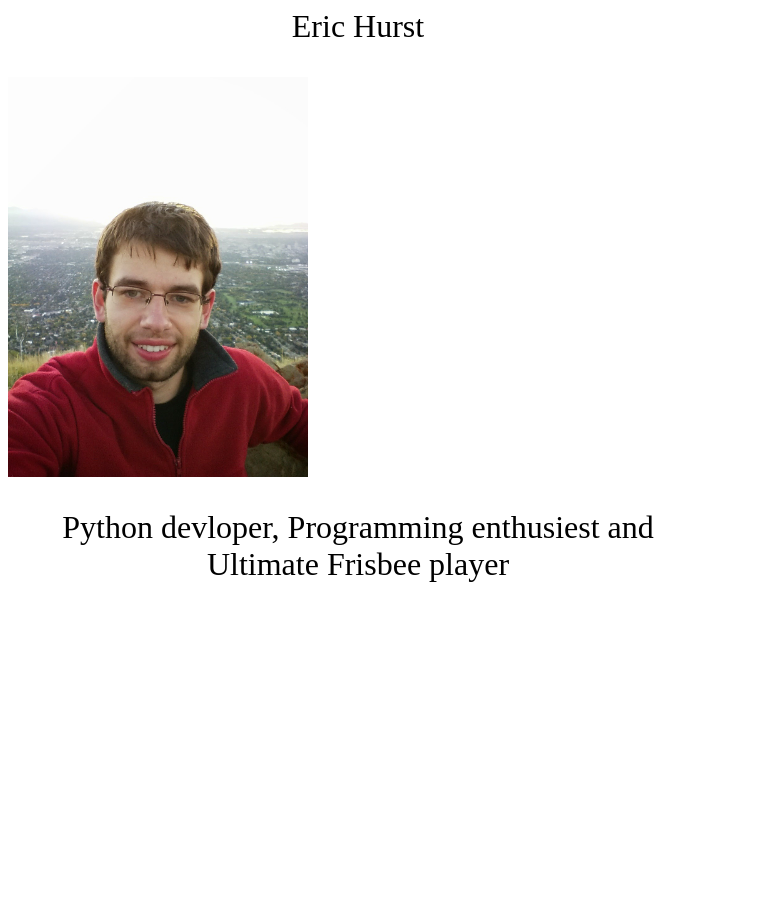
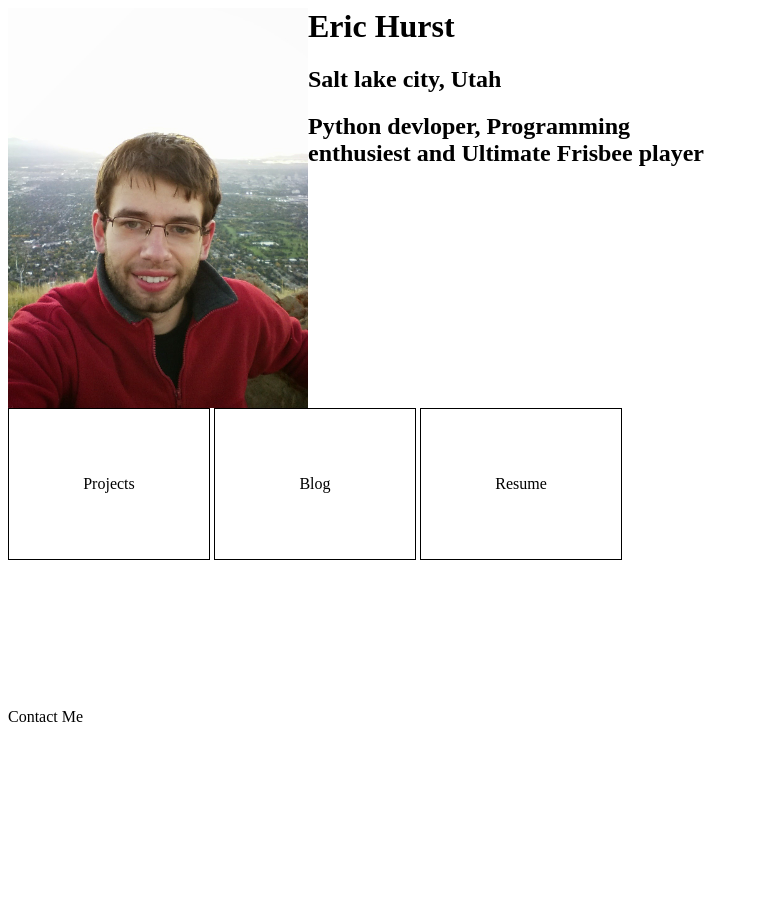
Before and after one commit to minkusanderic/eric-hurst-portfolio, a Django app: page / in a window 1280 px wide. Shown: the whole page, without its empty margins (0-759 px from the left). Before the commit the page ends 582 px from the top, so only its background shows below. Run offline with Django 3.2, Linux system fonts and the light colour scheme; parts of the project's set-up code (start-up, migrations or seed data) failed here and were passed over.

Commit message:
fleshed out home page

```diff
--- a/home/static/home.css
+++ b/home/static/home.css
@@ -4,12 +4,31 @@ p {
 }
 
 img.profile {
-    height: 400px;
-    width: 300px;
-    margin-left: auto;
-    margin-right: auto;
+    height: 100%;
+    float: left;
 }
 
 body div {
     width: 700px;
 }
+
+body div#splash {
+    height: 400px;
+}
+body div#content {
+    height: 300px;
+}
+
+div#content div {
+    display: inline-block;
+    width: 200px;
+    height: 150px;
+    text-align: center;
+    vertical-align: middle;
+    border: 1px solid black;
+    line-height: 150px;
+}
+
+body div#footer {
+    height: 200px;
+}
--- a/home/templates/home/index.html
+++ b/home/templates/home/index.html
@@ -2,8 +2,23 @@
 <link type="text/css" href="{% static "home.css" %}" />
 <link href="{% static 'home.css' %}"
       rel="stylesheet" media="screen">
-<div>
-<p>Eric Hurst</p>
+<div id="splash">
 <img class="profile" src="{% static "profile.jpg" %}"/>
-<p>Python devloper, Programming enthusiest and Ultimate Frisbee player</p>
-</div
+<h1>Eric Hurst</h1>
+<h2>Salt lake city, Utah</h2>
+<h2>Python devloper, Programming enthusiest and Ultimate Frisbee player</h2>
+</div>
+<div id="content">
+    <div>
+        Projects
+    </div>
+    <div>
+        Blog
+    </div>
+    <div>
+        Resume
+    </div>
+</div>
+<div id="footer">
+    Contact Me
+</div>
```
